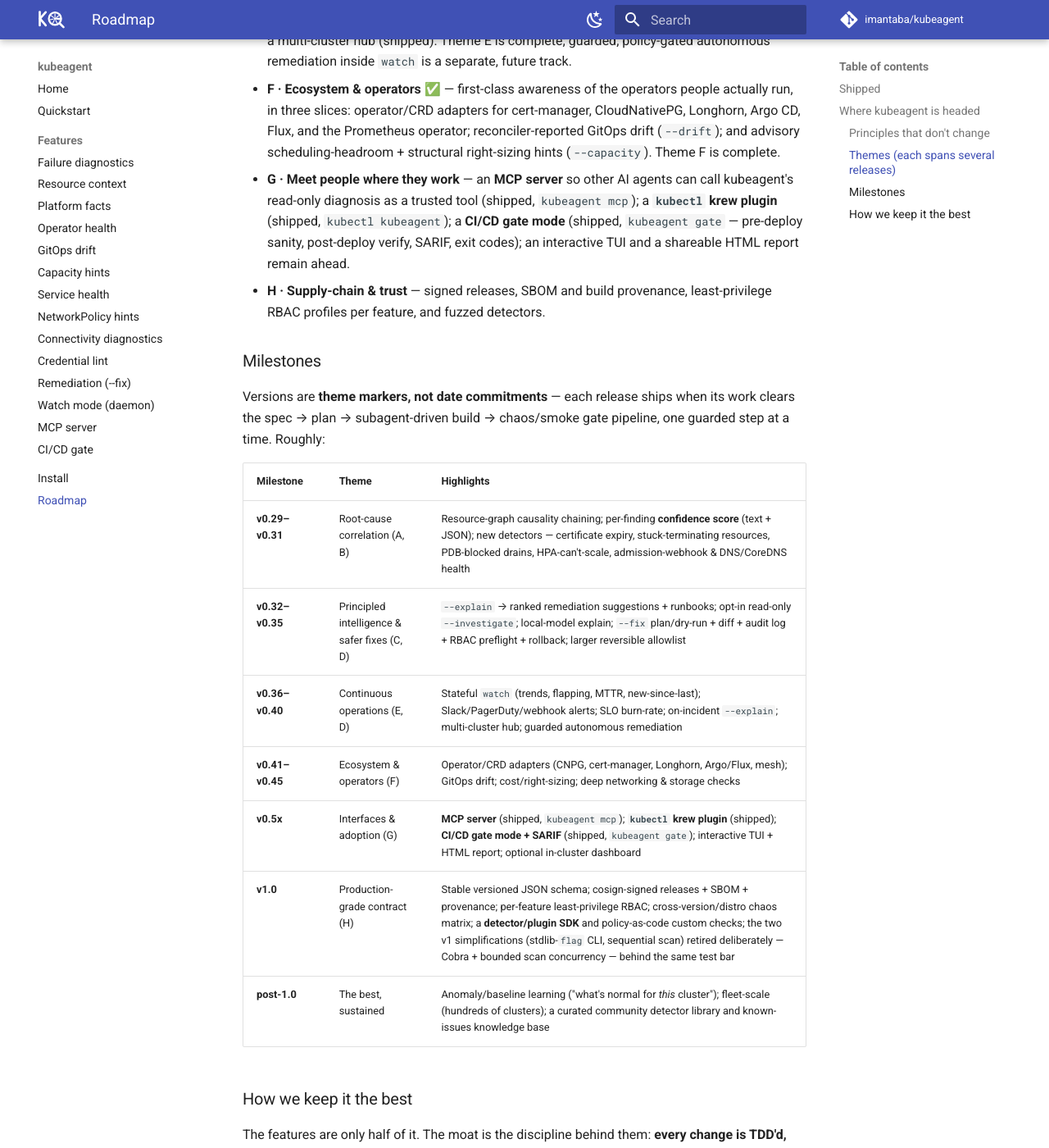
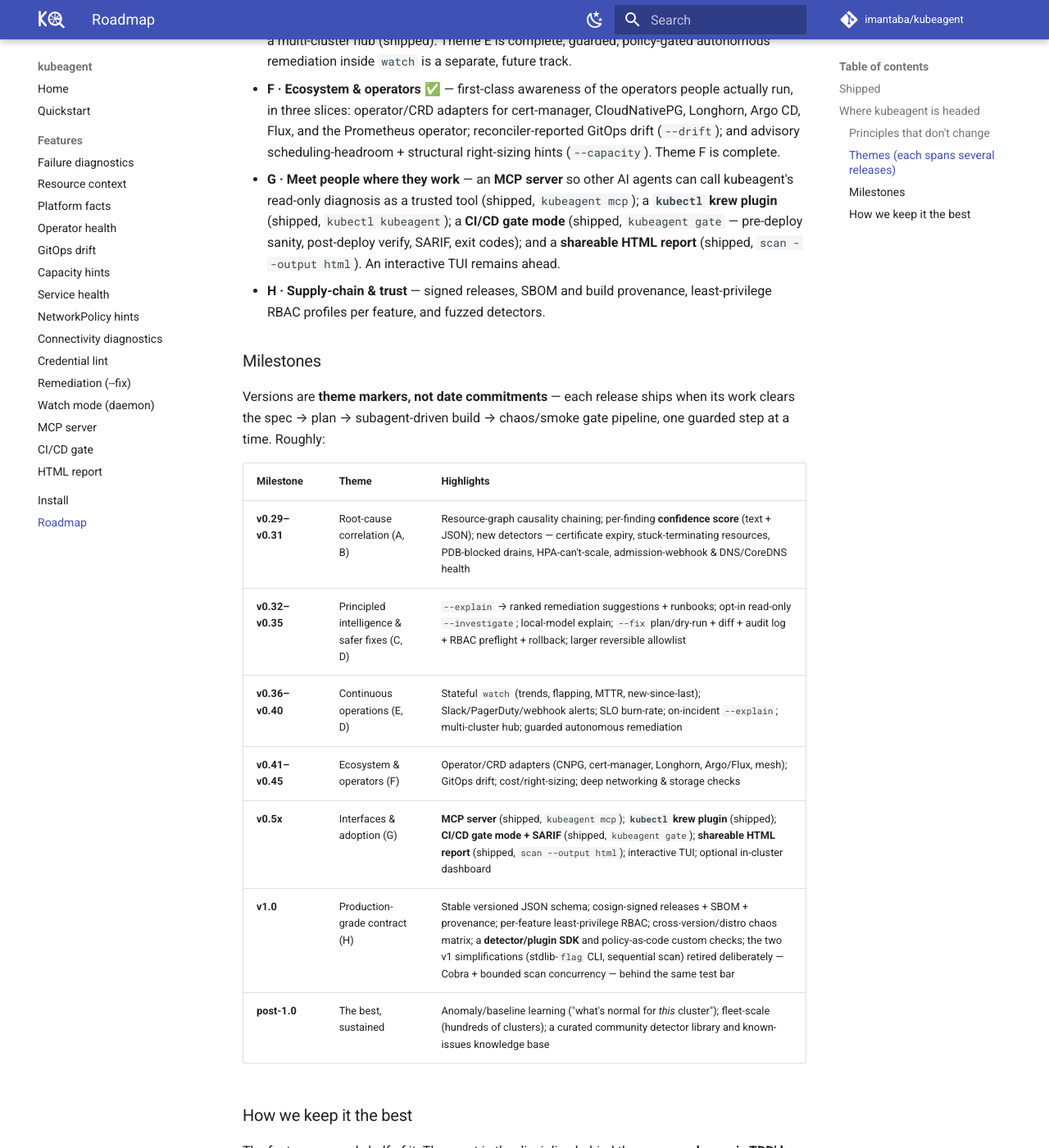
Before and after one commit to imantaba/kubeagent, an MkDocs documentation site: the page built from website/docs/roadmap.md, in a window 1280 px wide and 1400 px high, scrolled down 9255 px. Shown: the whole window at 82% size. Built offline with MkDocs 1.6.1 and Material for MkDocs 9.7.7, drawn with Linux system fonts in a browser that asks for light colours; comment, search, counter and statistics services are not loaded.

Commit message:
docs: document the shareable HTML report
Feature page, mkdocs nav, README bullet and section, CHANGELOG entry, and
the Theme G roadmap status.

Names what the document deliberately omits as prominently as what it
carries: no cluster identity, because the file is meant to be forwarded,
and no JavaScript, because the environments that display it block script.
Also names the opt-in advisory sections as not-yet-rendered, so nobody
reads a missing --capacity section as a missing problem.

```diff
--- a/website/docs/roadmap.md
+++ b/website/docs/roadmap.md
@@ -448,8 +448,8 @@ These are the north star; every item below is measured against them.
   call kubeagent's read-only diagnosis as a trusted tool (shipped, `kubeagent
   mcp`); a **`kubectl` krew plugin** (shipped, `kubectl kubeagent`); a **CI/CD
   gate mode** (shipped, `kubeagent gate` — pre-deploy sanity, post-deploy
-  verify, SARIF, exit codes); an interactive TUI and a shareable HTML report
-  remain ahead.
+  verify, SARIF, exit codes); and a **shareable HTML report** (shipped, `scan
+  --output html`). An interactive TUI remains ahead.
 - **H · Supply-chain & trust** — signed releases, SBOM and build provenance,
   least-privilege RBAC profiles per feature, and fuzzed detectors.
 
@@ -465,7 +465,7 @@ one guarded step at a time. Roughly:
 | **v0.32–v0.35** | Principled intelligence & safer fixes (C, D) | `--explain` → ranked remediation suggestions + runbooks; opt-in read-only `--investigate`; local-model explain; `--fix` plan/dry-run + diff + audit log + RBAC preflight + rollback; larger reversible allowlist |
 | **v0.36–v0.40** | Continuous operations (E, D) | Stateful `watch` (trends, flapping, MTTR, new-since-last); Slack/PagerDuty/webhook alerts; SLO burn-rate; on-incident `--explain`; multi-cluster hub; guarded autonomous remediation |
 | **v0.41–v0.45** | Ecosystem & operators (F) | Operator/CRD adapters (CNPG, cert-manager, Longhorn, Argo/Flux, mesh); GitOps drift; cost/right-sizing; deep networking & storage checks |
-| **v0.5x** | Interfaces & adoption (G) | **MCP server** (shipped, `kubeagent mcp`); **`kubectl` krew plugin** (shipped); **CI/CD gate mode + SARIF** (shipped, `kubeagent gate`); interactive TUI + HTML report; optional in-cluster dashboard |
+| **v0.5x** | Interfaces & adoption (G) | **MCP server** (shipped, `kubeagent mcp`); **`kubectl` krew plugin** (shipped); **CI/CD gate mode + SARIF** (shipped, `kubeagent gate`); **shareable HTML report** (shipped, `scan --output html`); interactive TUI; optional in-cluster dashboard |
 | **v1.0** | Production-grade contract (H) | Stable versioned JSON schema; cosign-signed releases + SBOM + provenance; per-feature least-privilege RBAC; cross-version/distro chaos matrix; a **detector/plugin SDK** and policy-as-code custom checks; the two v1 simplifications (stdlib-`flag` CLI, sequential scan) retired deliberately — Cobra + bounded scan concurrency — behind the same test bar |
 | **post-1.0** | The best, sustained | Anomaly/baseline learning ("what's normal for *this* cluster"); fleet-scale (hundreds of clusters); a curated community detector library and known-issues knowledge base |
 
--- a/website/mkdocs.yml
+++ b/website/mkdocs.yml
@@ -68,5 +68,6 @@ nav:
       - Watch mode (daemon): features/watch-mode.md
       - MCP server: features/mcp.md
       - CI/CD gate: features/ci-gate.md
+      - HTML report: features/html-report.md
   - Install: install.md
   - Roadmap: roadmap.md
```
Also changed, not shown: website/docs/features/html-report.md (added, +79 -0 lines), CHANGELOG.md, README.md.
